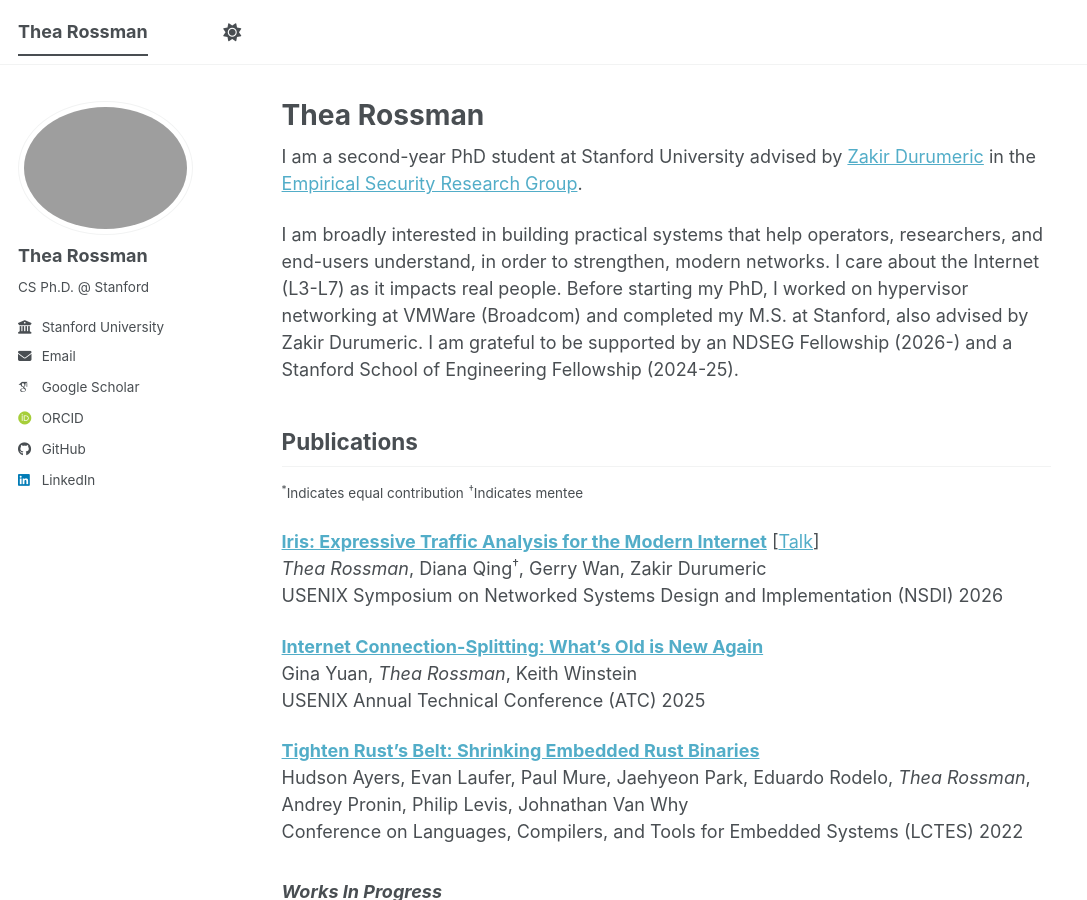
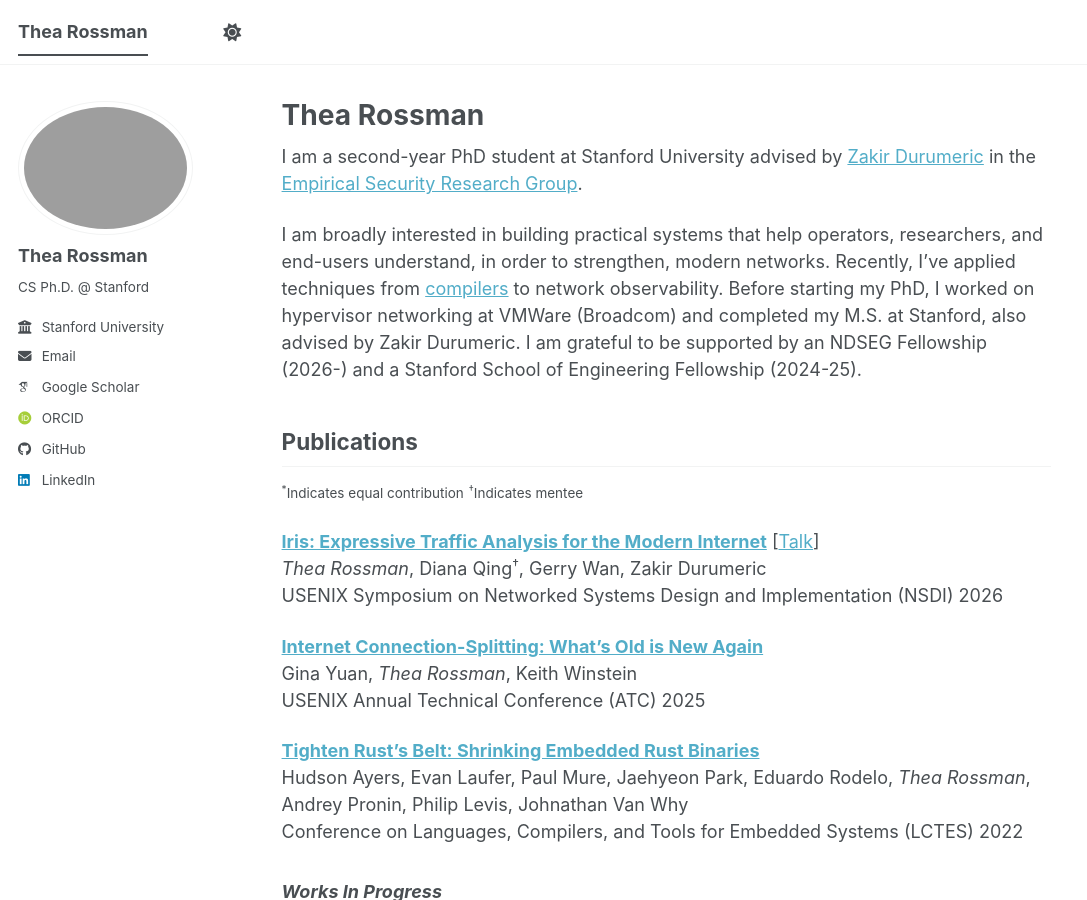
Before and after one commit to thearossman/thearossman.github.io, a Jekyll site: the page built from _pages/about.md, in a window 1280 px wide and 900 px high. Shown: the whole window, without its empty margins (0-1087 px from the left). Built offline with Jekyll 4.4.1, drawn with Linux system fonts in a browser that asks for light colours; some web fonts are replaced; a script bundle is joined from its source files by our own code; library files that are not in the unit come from our copies.

Commit message:
point to compilers?

```diff
--- a/_pages/about.md
+++ b/_pages/about.md
@@ -9,7 +9,7 @@ redirect_from:
 
 I am a second-year PhD student at Stanford University advised by [Zakir Durumeric](https://zakird.com) in the [Empirical Security Research Group](https://esrg.stanford.edu).
 
-I am broadly interested in building practical systems that help operators, researchers, and end-users understand, in order to strengthen, modern networks. I care about the Internet (L3-L7) as it impacts real people. Before starting my PhD, I worked on hypervisor networking at VMWare (Broadcom) and completed my M.S. at Stanford, also advised by Zakir Durumeric. I am grateful to be supported by an NDSEG Fellowship (2026-) and a Stanford School of Engineering Fellowship (2024-25).
+I am broadly interested in building practical systems that help operators, researchers, and end-users understand, in order to strengthen, modern networks. Recently, I've applied techniques from [compilers](../files/iris.pdf) to network observability. Before starting my PhD, I worked on hypervisor networking at VMWare (Broadcom) and completed my M.S. at Stanford, also advised by Zakir Durumeric. I am grateful to be supported by an NDSEG Fellowship (2026-) and a Stanford School of Engineering Fellowship (2024-25).
 
 ## Publications <a id="publications"></a>
 
```
